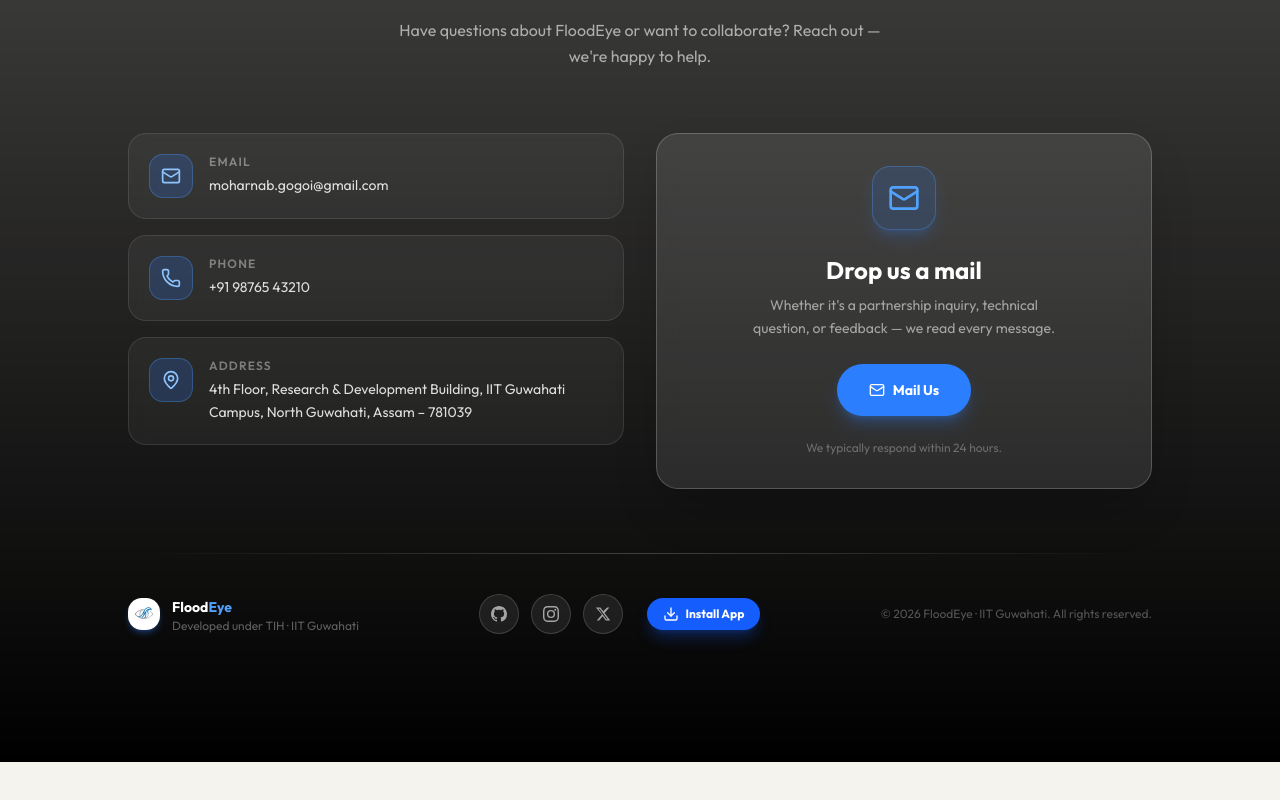
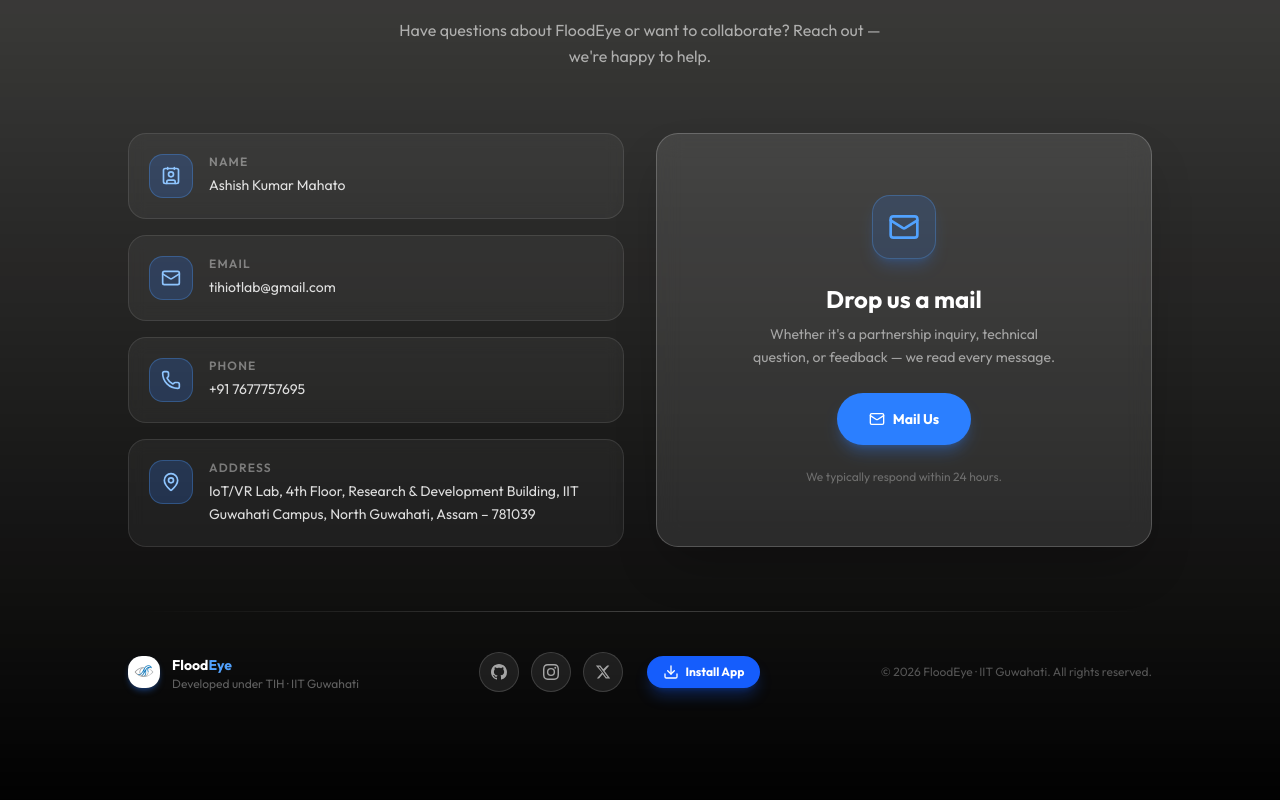
Before and after one commit to EnderMRG/IOT-TIH, a Next.js app: page / in a window 1280 px wide. Shown: the part 3783-4583 px from the top of the page. Before the commit the page ends 4545 px from the top, so only its background shows below. Built offline with nearby package versions, Linux system fonts and the light colour scheme; no server answers.

Commit message:
homepageupdate

```diff
--- a/components/landing/ScrollytellingSections.tsx
+++ b/components/landing/ScrollytellingSections.tsx
@@ -18,6 +18,7 @@
   Mail,
   Phone,
   MapPin,
+  Contact,
 } from "lucide-react";
 import { PWAInstallButton } from "@/components/PWAInstallButton";
 
@@ -493,22 +494,28 @@
 function ContactSection() {
   const contactDetails = [
     {
+      icon: Contact,
+      label: "Name",
+      value: "Ashish Kumar Mahato",
+      href: "Ashish Kumar Mahato",
+    },
+    {
       icon: Mail,
       label: "Email",
-      value: "moharnab.gogoi@gmail.com",
-      href: "mailto:moharnab.gogoi@gmail.com",
+      value: "tihiotlab@gmail.com",
+      href: "mailto:tihiotlab@gmail.com",
     },
     {
       icon: Phone,
       label: "Phone",
-      value: "+91 98765 43210",
-      href: "tel:+919876543210",
+      value: "+91 7677757695",
+      href: "tel: +917677757695",
     },
     {
       icon: MapPin,
       label: "Address",
       value:
-        "4th Floor, Research & Development Building, IIT Guwahati Campus, North Guwahati, Assam – 781039",
+        "IoT/VR Lab, 4th Floor, Research & Development Building, IIT Guwahati Campus, North Guwahati, Assam – 781039",
       href: "https://maps.google.com/?q=IIT+Guwahati",
     },
   ];
```
Also changed, not shown: 1 other file (tests, documents, lock files or other folders).
